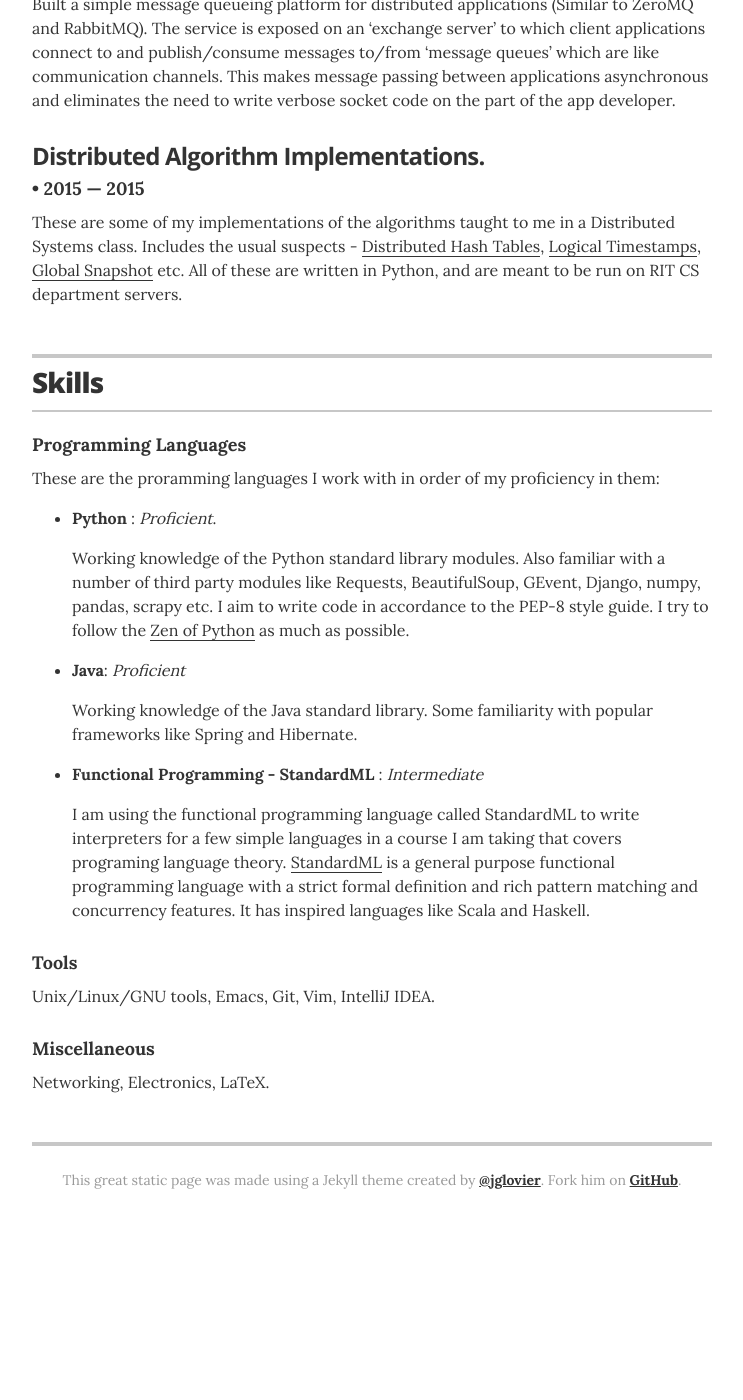
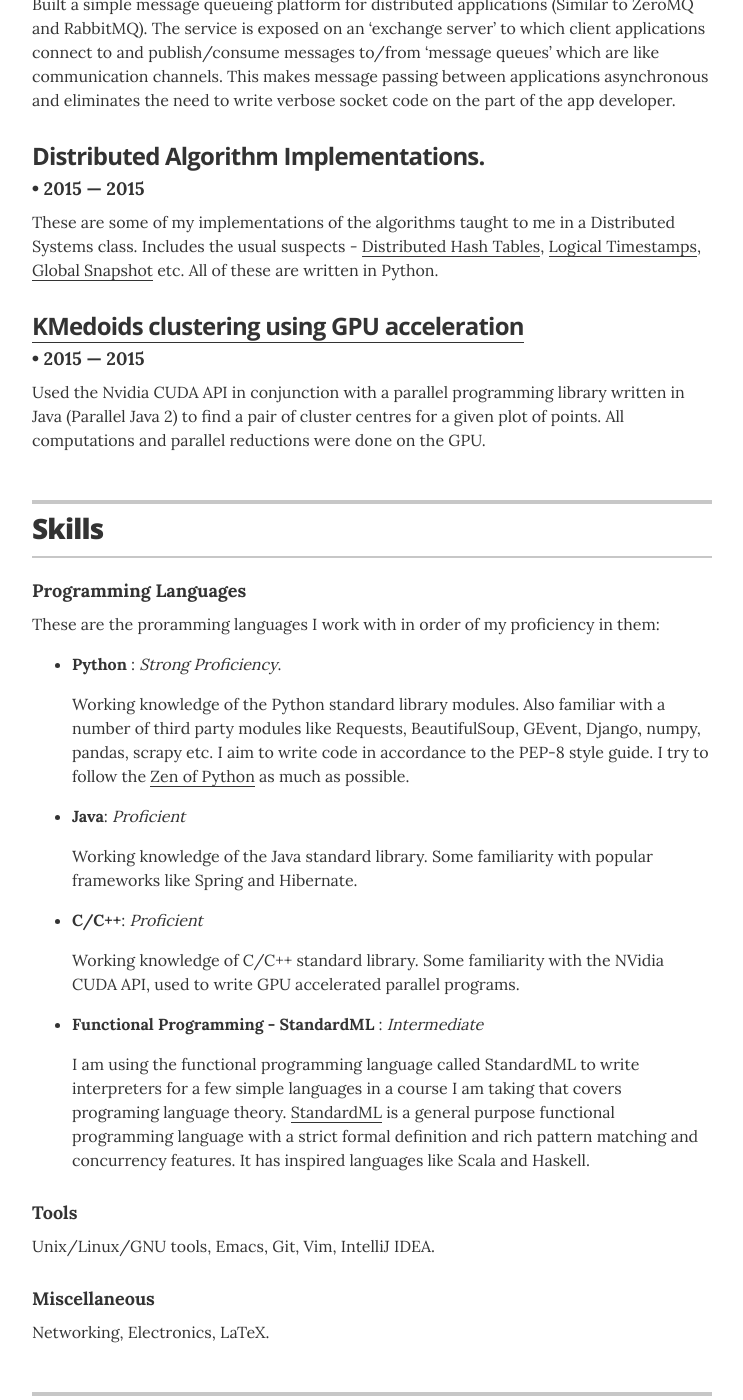
Before and after one commit to sameerraghuram/sameerraghuram.github.io, a Jekyll site: the page built from index.html, in a window 1280 px wide and 1400 px high, scrolled down 1987 px. Shown: the whole window, without its empty margins (268-1011 px from the left). Built offline with Jekyll 4.4.1, drawn with Linux system fonts in a browser that asks for light colours; before the commit the page ends 3226 px from its top, so only the background shows below that.

Commit message:
added kmedoids

```diff
--- a/_layouts/resume.html
+++ b/_layouts/resume.html
@@ -142,7 +142,13 @@
         <div class="resume-item">
           <h3 class="resume-item-title">Distributed Algorithm Implementations.</h3>
           <h4 class="resume-item-details"> &bull; 2015 &mdash; 2015</h4>
-          <p class="resume-item-copy">These are some of my implementations of the algorithms taught to me in a Distributed Systems class. Includes the usual suspects - <a href="https://github.com/sameerraghuram/ChordDHT">Distributed Hash Tables</a>, <a href="https://github.com/sameerraghuram/logical-timestamp">Logical Timestamps</a>, <a href="https://github.com/sameerraghuram/GlobalSnapshot">Global Snapshot</a> etc. All of these are written in Python, and are meant to be run on RIT CS department servers.</p>
+          <p class="resume-item-copy">These are some of my implementations of the algorithms taught to me in a Distributed Systems class. Includes the usual suspects - <a href="https://github.com/sameerraghuram/ChordDHT">Distributed Hash Tables</a>, <a href="https://github.com/sameerraghuram/logical-timestamp">Logical Timestamps</a>, <a href="https://github.com/sameerraghuram/GlobalSnapshot">Global Snapshot</a> etc. All of these are written in Python.</p>
+        </div>
+
+        <div class="resume-item">
+          <h3 class="resume-item-title"><a href="https://github.com/sameerraghuram/GPU-Accelerated-KMedoids-Clustering">KMedoids clustering using GPU acceleration</a></h3>
+          <h4 class="resume-item-details"> &bull; 2015 &mdash; 2015</h4>
+          <p class="resume-item-copy">Used the Nvidia CUDA API in conjunction with a parallel programming library written in Java (Parallel Java 2) to find a pair of cluster centres for a given plot of points. All computations and parallel reductions were done on the GPU.</p>
         </div>
 
       </section>
@@ -163,12 +169,14 @@
 
           <ul class="resume-item-list">
 
-          <li> <strong>Python</strong> : <em>Proficient</em>. <p>Working knowledge of the Python standard library modules. Also familiar with a number of third party modules like Requests, BeautifulSoup, GEvent, Django, numpy, pandas, scrapy etc. I aim to write code in accordance to the PEP-8 style guide. I try to follow the <a href="https://www.python.org/dev/peps/pep-0020/"> Zen of Python</a> as much as possible.</p></li>
+          <li> <strong>Python</strong> : <em>Strong Proficiency</em>. <p>Working knowledge of the Python standard library modules. Also familiar with a number of third party modules like Requests, BeautifulSoup, GEvent, Django, numpy, pandas, scrapy etc. I aim to write code in accordance to the PEP-8 style guide. I try to follow the <a href="https://www.python.org/dev/peps/pep-0020/"> Zen of Python</a> as much as possible.</p></li>
 
           <li> <strong>Java</strong>: <em>Proficient</em>
           <p>Working knowledge of the Java standard library. Some familiarity with popular frameworks like Spring and Hibernate.</p>
           </li>
-
+          <li><strong>C/C++</strong>: <em>Proficient</em>
+          <p>Working knowledge of C/C++ standard library. Some familiarity with the NVidia CUDA API, used to write GPU accelerated parallel programs.</p>
+          </li>
           <li>
             <strong>
               Functional Programming - StandardML
```
